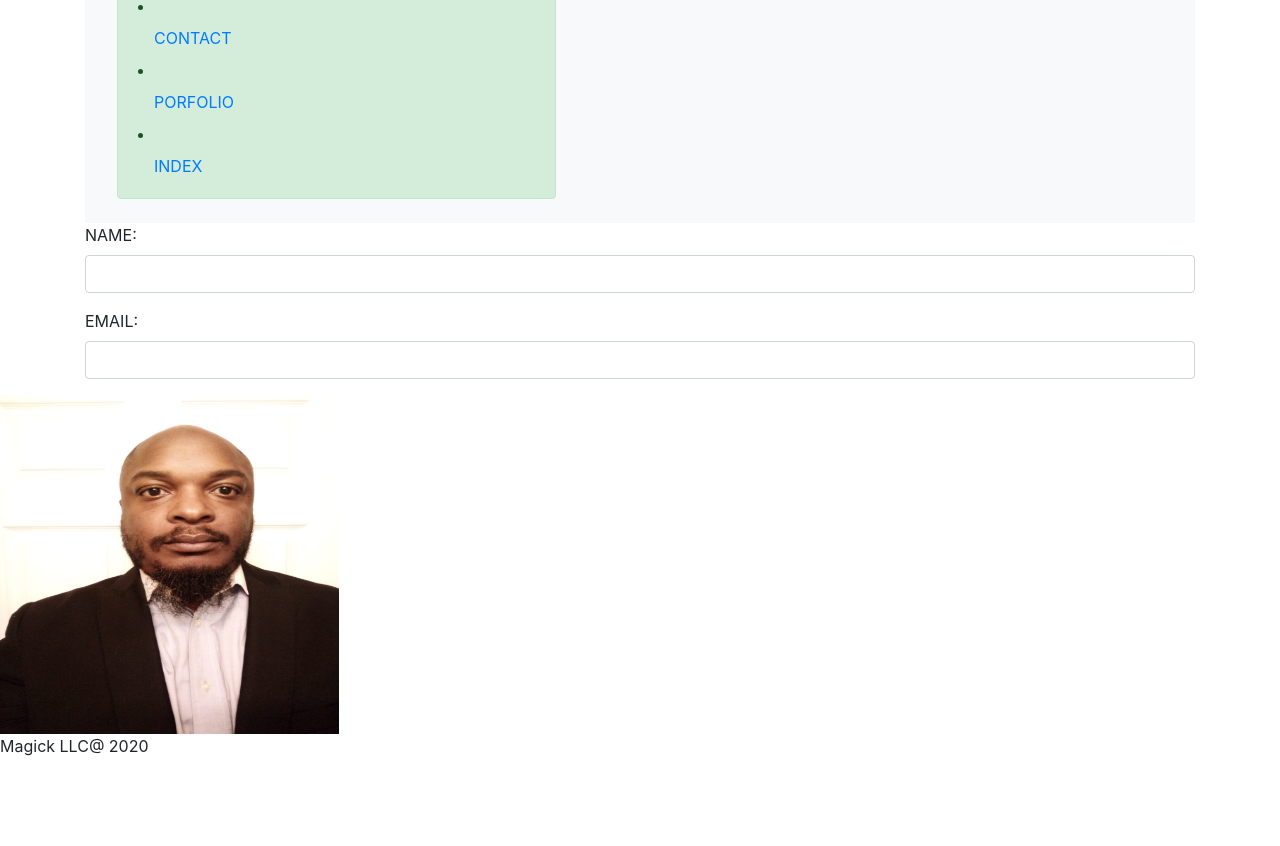
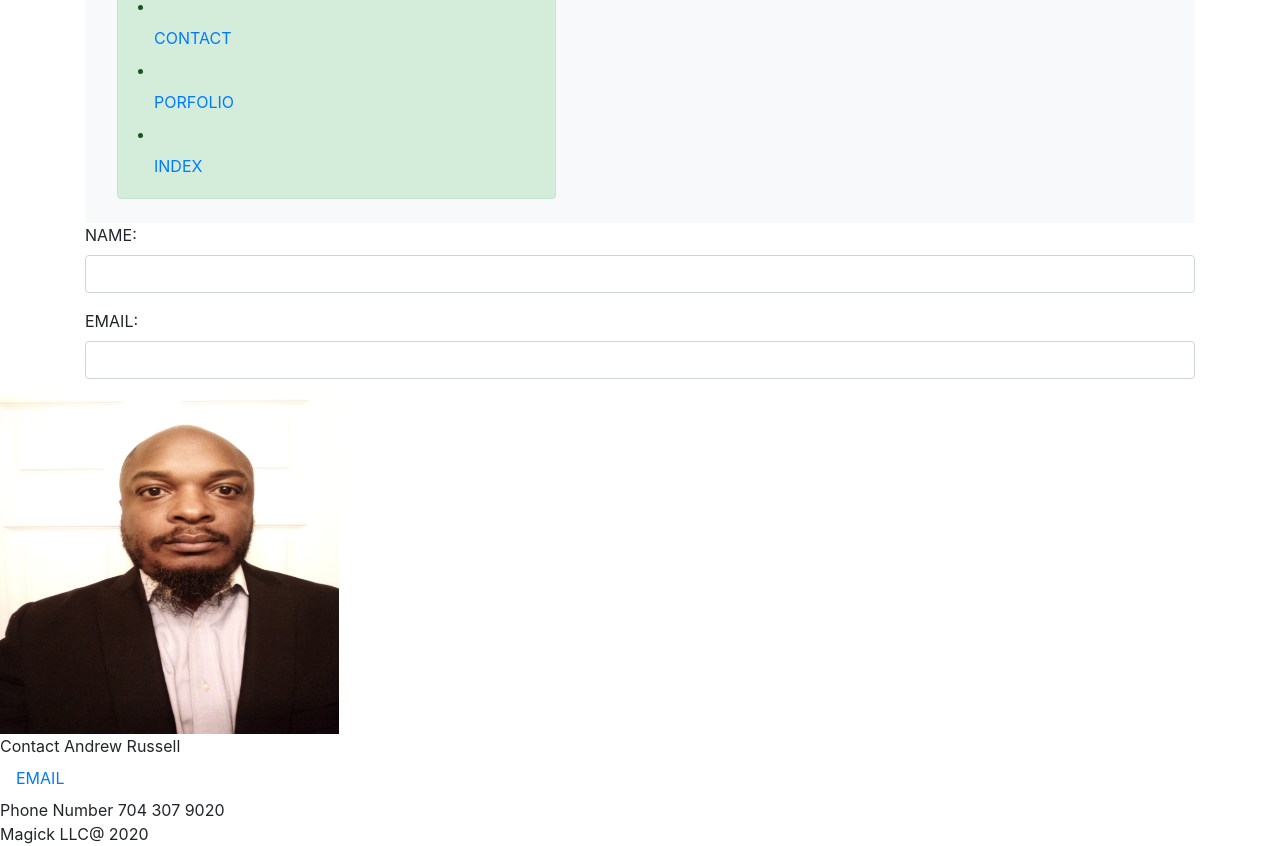
Before and after one commit to Andrewjhrussell/AR-Portfolio, a plain HTML site: page contact2.html in a window 1280 px wide. Shown: the part 123-969 px from the top of the page. Before the commit the page ends 881 px from the top, so only its background shows below. Drawn offline with nearby package versions, Linux system fonts and the light colour scheme.

Commit message:
Updated Contact Page

```diff
--- a/contact2.html
+++ b/contact2.html
@@ -63,6 +63,14 @@
     </div>
   </section>
   <img src="IMG_AndrewRussell_.jpg"width="339" height="339">
+<div>
+  </div>
+  <h>Contact Andrew Russell</h>
+
+  <a class="nav-link" href="./AndrewJHRussell@gmail.com">EMAIL</a>
+
+  <h>Phone Number 704 307 9020</h>
+
 
   <footer>Magick LLC@ 2020</footer>
 
```
Also changed, not shown: porflio.html (+3 -1 lines).
